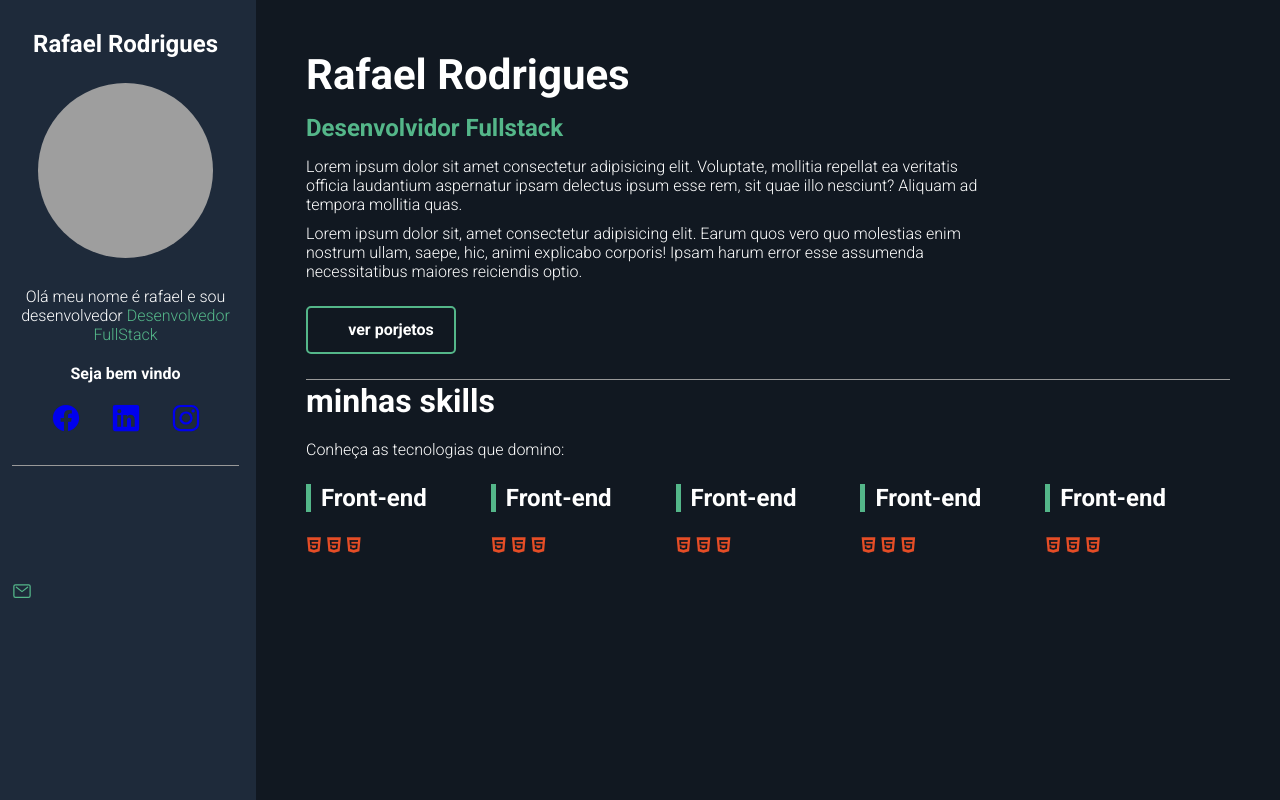
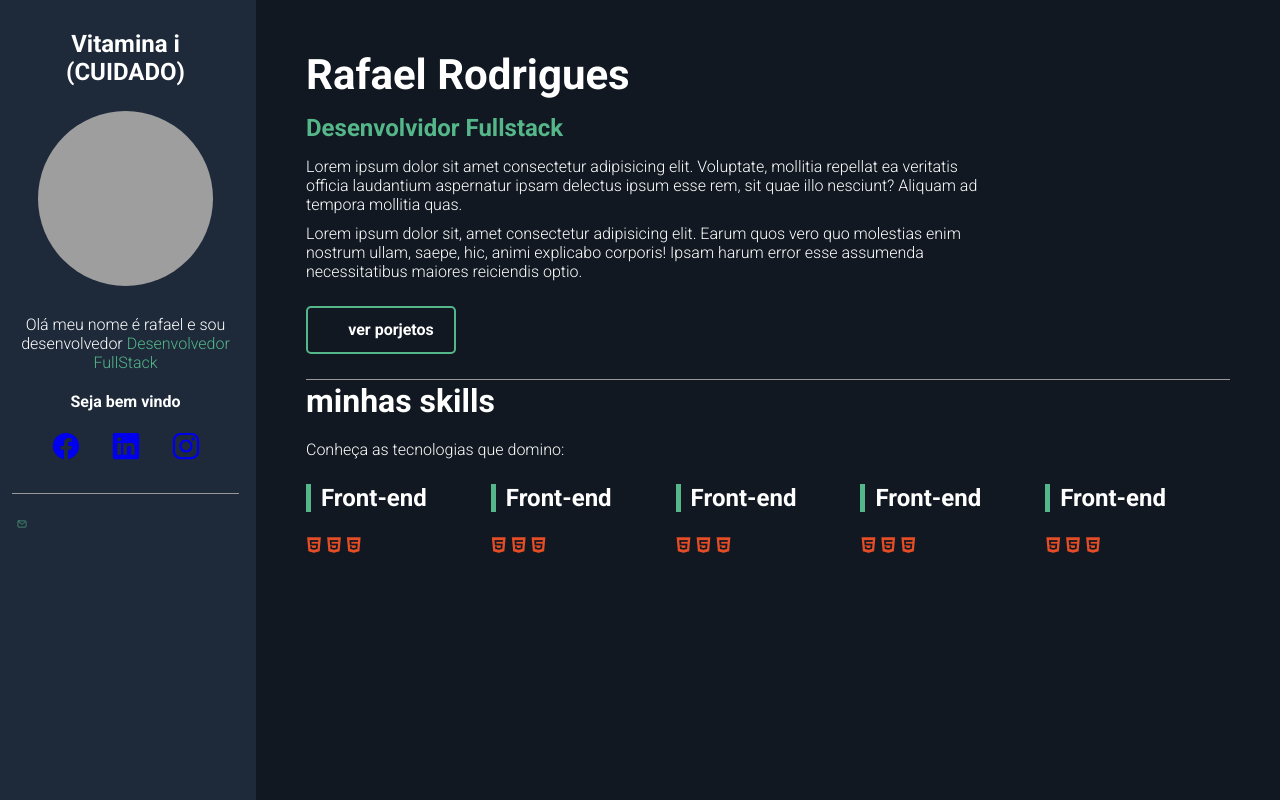
Before and after one commit to rafaarodriguesz/rafaarodriguesz.github.io, a plain HTML site: page index.html in a window 1280 px wide. Drawn offline with nearby package versions, Linux system fonts and the light colour scheme; grey boxes are pictures that could not be loaded; some icons are missing.

Commit message:
enviando foto

```diff
--- a/css/styles.css
+++ b/css/styles.css
@@ -104,7 +104,7 @@
 
 #email-container ion-icon{
     color: var(--main-color);
-    font-size: 200px;
+    font-size: 10px;
     margin-right: 5px;
     max-width: 20px;
 }
--- a/index.html
+++ b/index.html
@@ -4,7 +4,7 @@
     <meta charset="UTF-8">
     <meta http-equiv="X-UA-Compatible" content="IE=edge">
     <meta name="viewport" content="width=device-width, initial-scale=1.0">
-    <title> Portifolio Rafael Alonso </title>
+    <title>O Caos gerado pela vitamina i </title>
     <!-- Google Fonts -->
     <link rel="preconnect" href="https://fonts.googleapis.com">
     <link rel="preconnect" href="https://fonts.gstatic.com" crossorigin>
@@ -17,7 +17,7 @@
 <body>
     <main id="container">
         <aside id="bio-container">
-            <h2>Rafael Rodrigues</h2>
+            <h2> Vitamina i (CUIDADO) </h2>
             <img id="bio-img" src="https://global-uploads.webflow.com/62158cc7e1cd8f0ec3729390/63ed20b682ac91704e92b372_greg-ferreira-kU2sx.jpeg" alt="imagem de perfil">
             <p>Olá meu nome é rafael e sou desenvolvedor <span class="highlight">Desenvolvedor FullStack</span></p>
             <p id="welcome-text"> Seja bem vindo</p>
```
Also changed, not shown: img/iris.jpeg (added).
